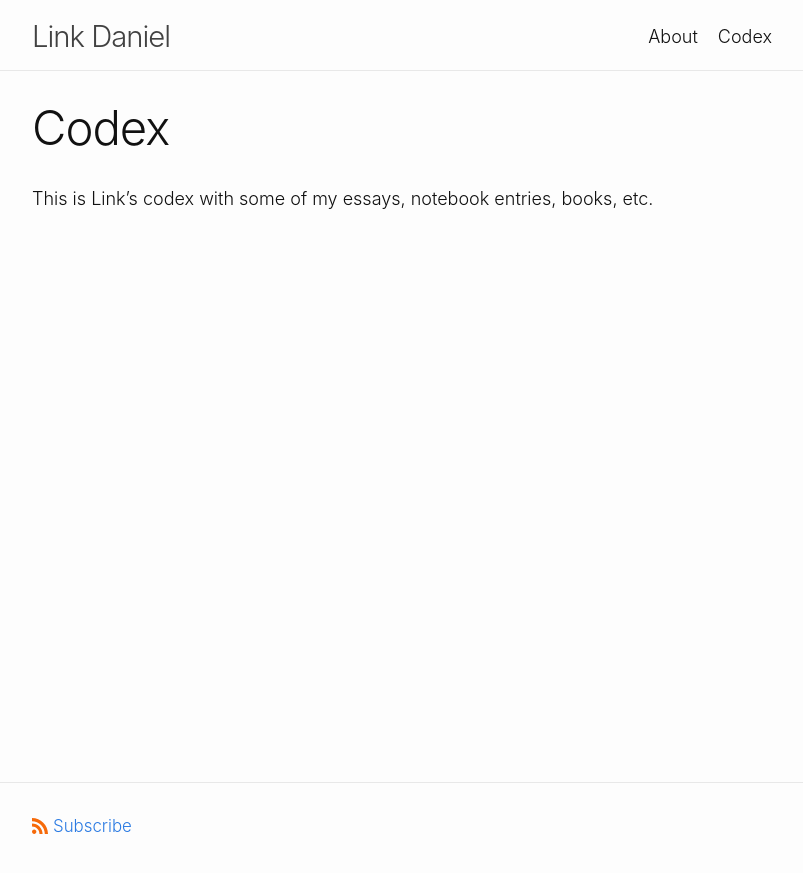
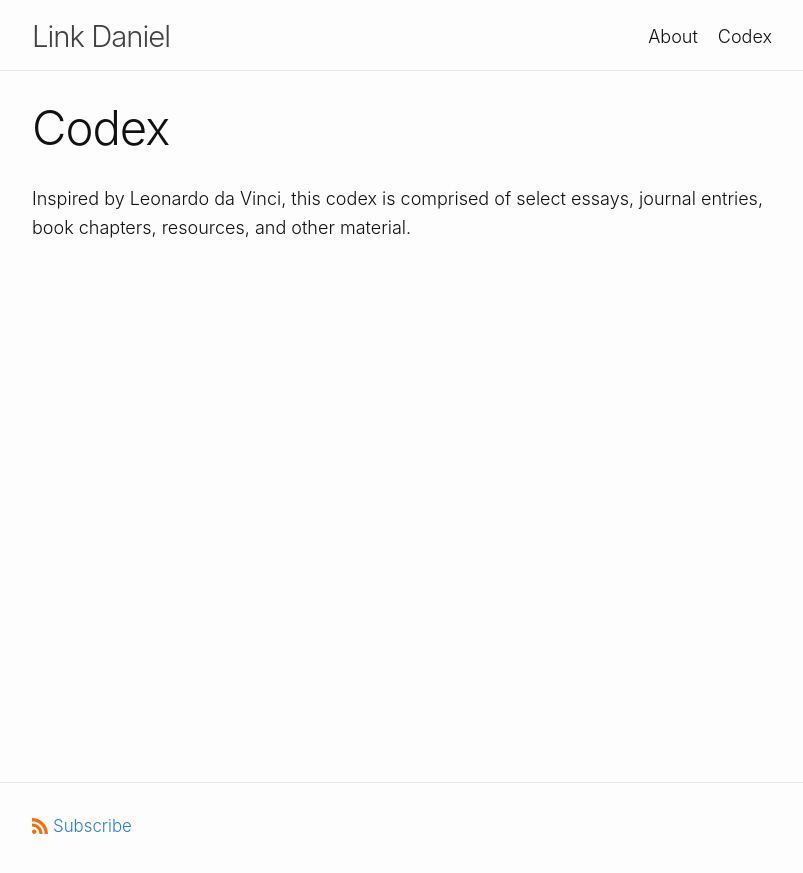
Before and after one commit to link-daniel/link.github.io, a Jekyll site: the page built from codex.md, in a window 1280 px wide. Shown: the top 873 px of the page, without its empty margins (238-1041 px from the left). Built offline with Jekyll 4.4.1, drawn with Linux system fonts in a browser that asks for light colours.

Commit message:
Update codex.md

```diff
--- a/codex.md
+++ b/codex.md
@@ -4,4 +4,4 @@ title: Codex
 permalink: /codex/
 ---
 
-This is Link's codex with some of my essays, notebook entries, books, etc.
+Inspired by Leonardo da Vinci, this codex is comprised of select essays, journal entries, book chapters, resources, and other material.
```
